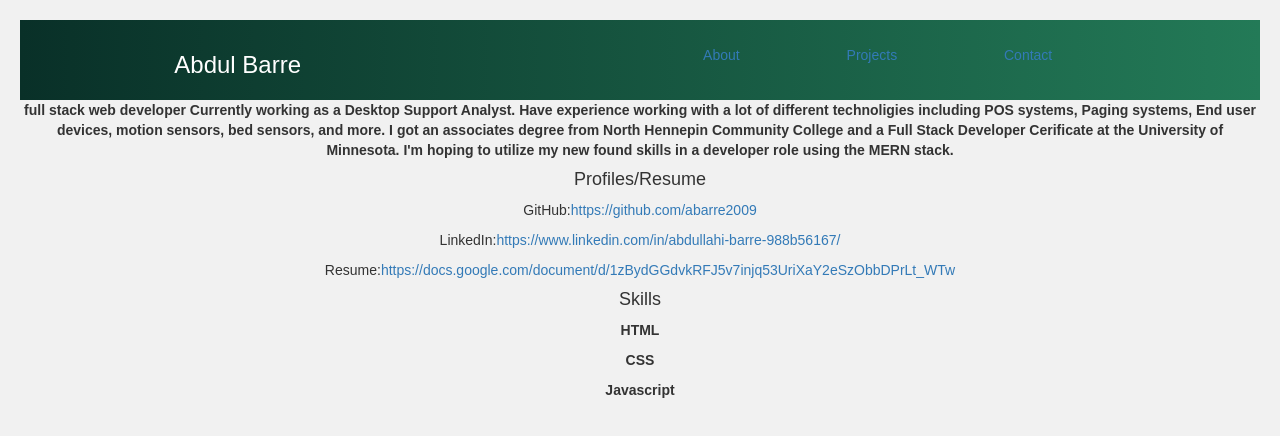
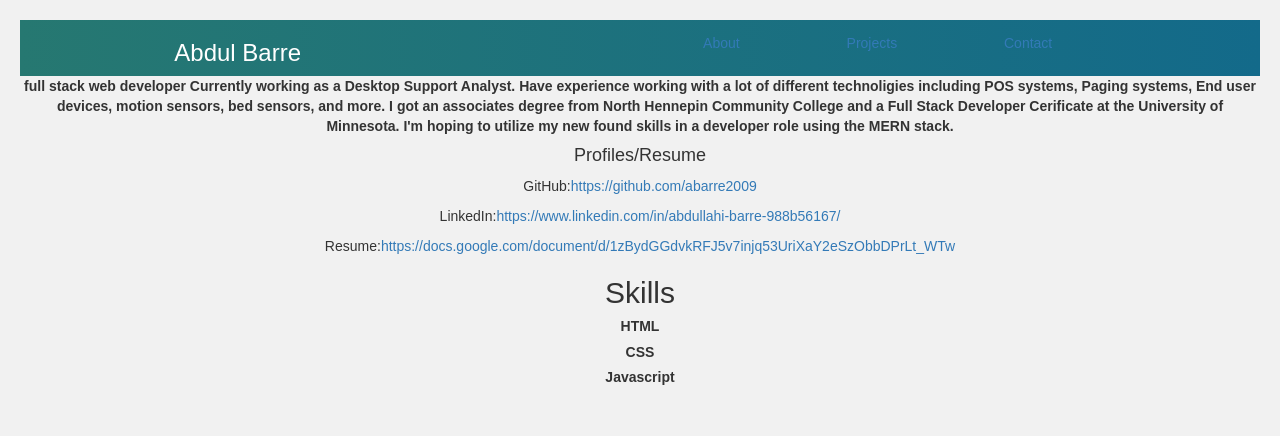
Before and after one commit to abarre2009/Reactportfolio, a React (Create React App) app in the folder client/: page /about in a window 1280 px wide. Shown: the top 436 px of the page. Built offline with nearby package versions, Linux system fonts and the light colour scheme.

Commit message:
changed nav bar color

```diff
--- a/client/src/About.js
+++ b/client/src/About.js
@@ -38,16 +38,23 @@ function About() {
           </a>
         </p>
 
-        <h4>Skills</h4>
+        <h2>Skills</h2>
 
         <p>
-          <b>HTML</b>
+          <h5>
+            <b>HTML</b>
+          </h5>
         </p>
         <p>
-          <b>CSS</b>
+          <h5>
+            {" "}
+            <b>CSS</b>
+          </h5>
         </p>
         <p>
-          <b>Javascript</b>
+          <h5>
+            <b>Javascript</b>
+          </h5>
         </p>
       </div>
     </div>
--- a/client/src/App.css
+++ b/client/src/App.css
@@ -6,7 +6,7 @@ nav {
   display: flex;
   justify-content: space-around;
   align-items: center;
-  min-height: 10vh;
+  min-height: 10;
   background: rgba(0, 0, 0, 0.829);
   color: white;
 }
@@ -87,9 +87,17 @@ h1 {
   display: flex;
 }
 .header-color {
-  background: #093028;
-  background: -webkit-linear-gradient(to left, #237a57, #093028);
-  background: linear-gradient(to left, #237a57, #093028);
+  background: #136a8a; /* fallback for old browsers */
+  background: -webkit-linear-gradient(
+    to right,
+    #267871,
+    #136a8a
+  ); /* Chrome 10-25, Safari 5.1-6 */
+  background: linear-gradient(
+    to right,
+    #267871,
+    #136a8a
+  ); /* W3C, IE 10+/ Edge, Firefox 16+, Chrome 26+, Opera 12+, Safari 7+ */
 }
 .Giphy-pro {
   float: left;
--- a/client/src/Contact.js
+++ b/client/src/Contact.js
@@ -15,7 +15,7 @@ function Contact() {
               style={{ height: "250px" }}
             />
             <p style={{ width: "75%", margin: "auto", paddingTop: "1em" }}>
-              <h5> Welcome </h5>
+              <h5> Thank you for visiting my portfolio. </h5>
             </p>
           </Cell>
           <Cell col={6}>
--- a/client/src/projects.js
+++ b/client/src/projects.js
@@ -25,7 +25,7 @@ function Projects() {
               "url(https://encrypted-tbn0.gstatic.com/images?q=tbn%3AANd9GcT25ZU4SEpMmV6IgLuXL1ZRKJtbeHAK4TP76pv_POgoBGIZ1eZl) center / cover"
           }}
         ></CardTitle>
-        <CardText>Favorite Gyphy Storage App</CardText>
+        <CardText>Favorite Giphy Storage App</CardText>
         <CardActions border>
           <Button href={"https://giphyapp017co.herokuapp.com"} colored>
             Live Demo
```
Also changed, not shown: 2 other files (tests, documents, lock files or other folders).
